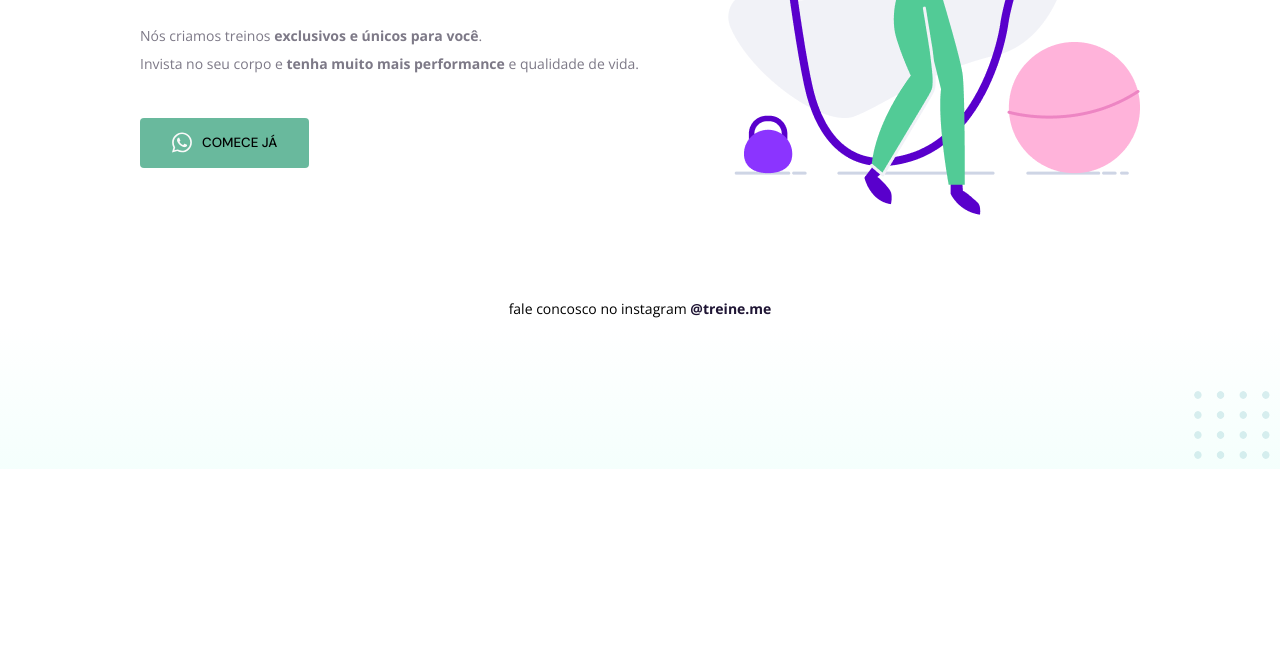
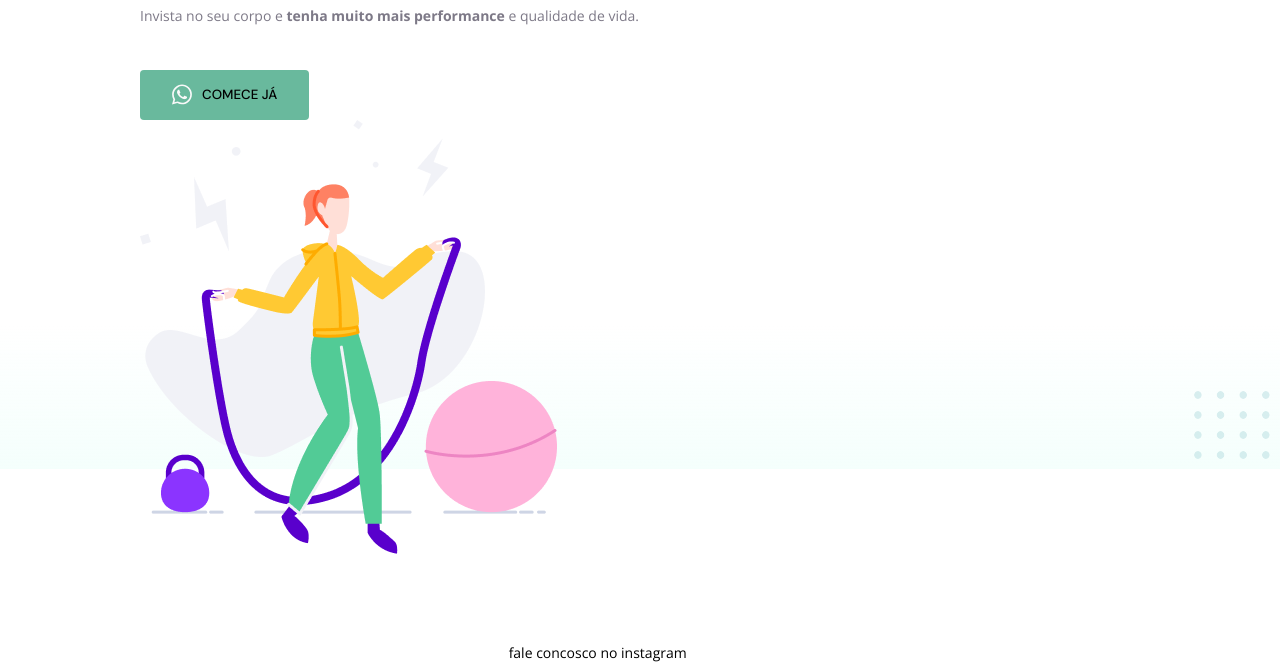
Before and after one commit to joelsonfoliveira/Landingpage-Academia, a plain HTML site: page index.html in a window 1280 px wide. Shown: the part 331-998 px from the top of the page. Before the commit the page ends 800 px from the top, so only its background shows below. Drawn offline with nearby package versions, Linux system fonts and the light colour scheme.

```diff
--- a/index.html
+++ b/index.html
@@ -41,12 +41,11 @@
           <img src="images/path4.svg" alt="whastapp">
           Comece já
         </button>
+        <img src="images/fitness-jump.png" alt="academia">
       </section>
-
-      <img src="images/fitness-jump.png" alt="academia">
-
     </main>
     <footer>
+      <div class="line"></div>
       fale concosco no instagram
       <a href="https://www.instagram.com/treineme" target="_blank">
         @treine.me
--- a/style.css
+++ b/style.css
@@ -28,7 +28,7 @@ ul {
 }
 
 a {
-  color: #1F1534;
+  color: #FFFFFF;
   text-decoration: none;
 }
 
```
